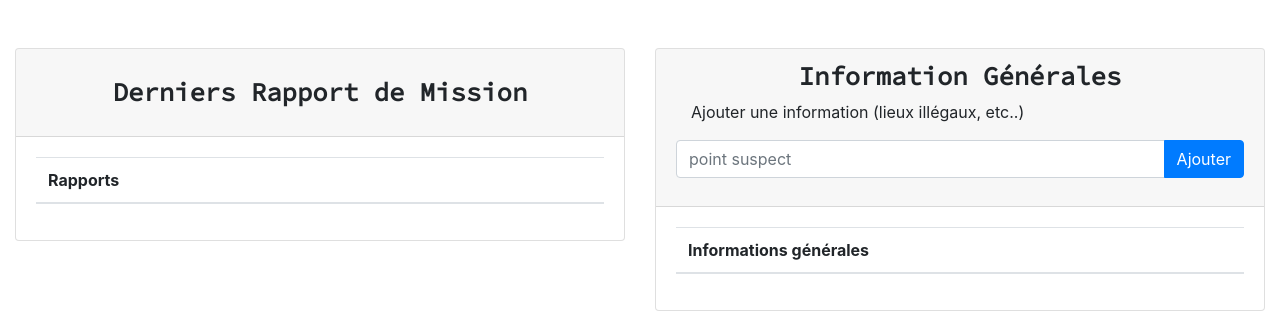
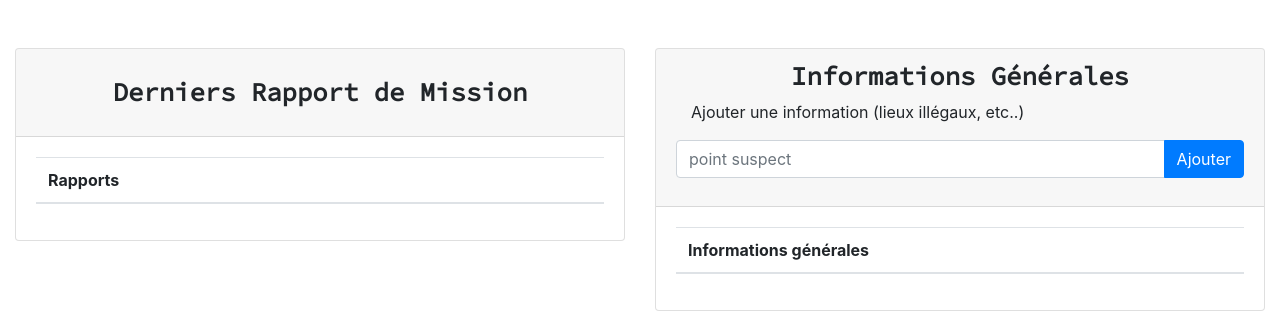
Before and after one commit to ErwanMoreau/Nueva, a PHP site: the page made by view/home.php in a window 1280 px wide. Shown: the top 315 px of the page. Run offline with PHP 8.4, Linux system fonts and the light colour scheme; the template is opened without the code that fills it, so the values that code supplies are empty; the visitor is signed in with stand-in values (Sample User, id 1); some libraries are stand-ins or nearby versions.

Commit message:
fix some bug 1.2

```diff
--- a/view/home.php
+++ b/view/home.php
@@ -77,7 +77,7 @@ if( !isset($_SESSION['acces'])){
             <div class="card-header">
               <div class="row">
                 <div class="col-md-12 customTAC">
-                  <h1 class="customTitle">Information Générales</h1>
+                  <h1 class="customTitle">Informations Générales</h1>
                 </div>
                 <div class="col-md-12">
                   <form action="index.php?id=117" method="POST">
```
